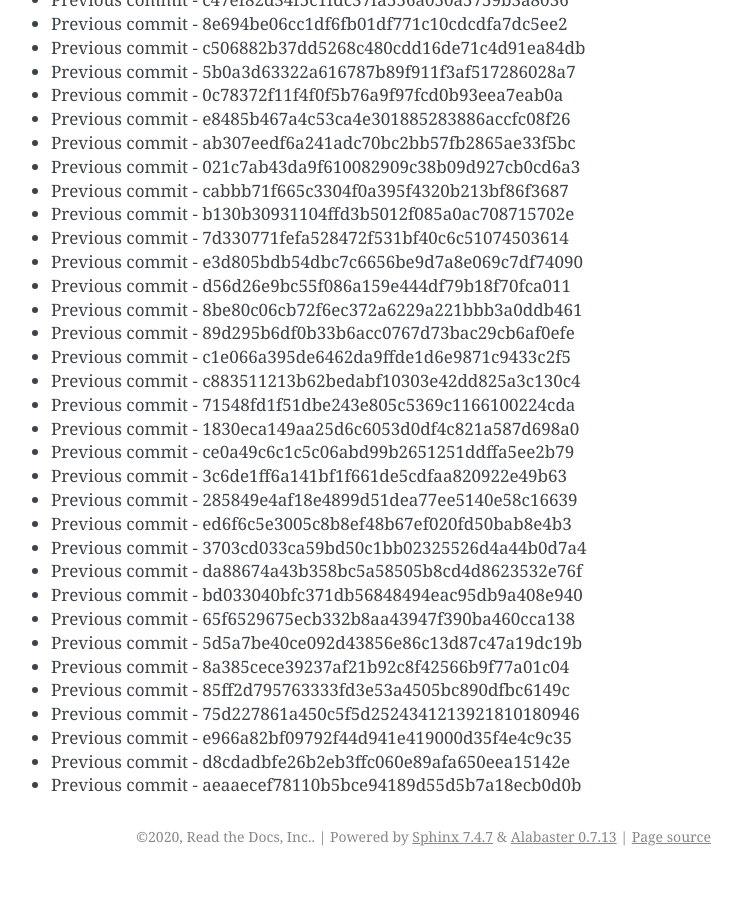
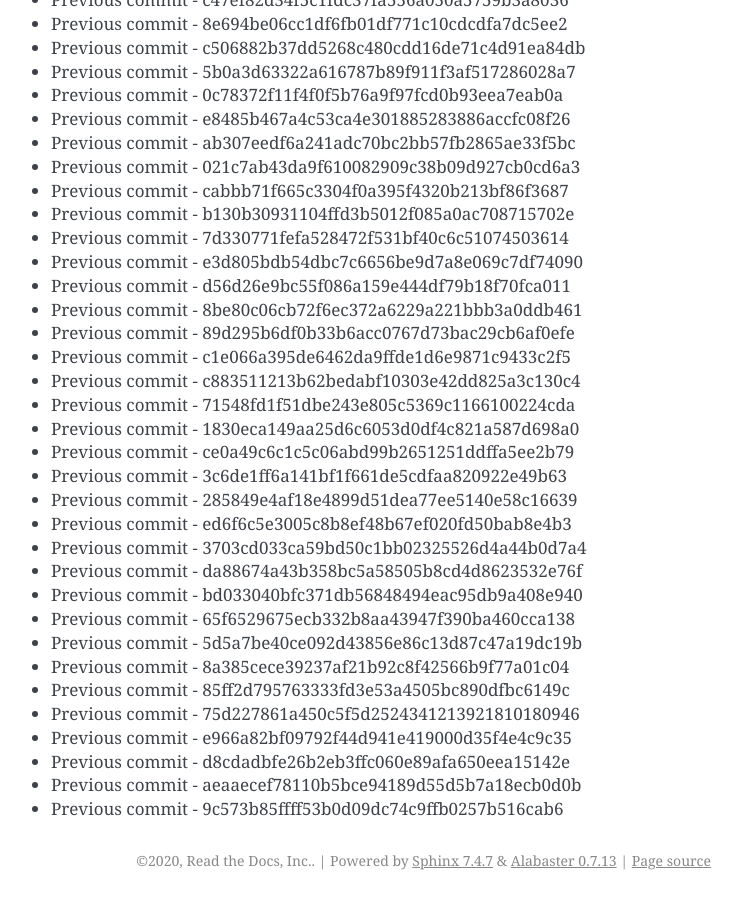
Before and after one commit to readthedocs/rtd-git-stresstest, a Sphinx documentation site: the page built from docs/updates.rst, in a window 1280 px wide and 900 px high, scrolled down 87038 px. Shown: the whole window, without its empty margins (399-1141 px from the left). Built offline with Sphinx 7.4.7, drawn with Linux system fonts in a browser that asks for light colours; before the commit the page ends 87914 px from its top, so only the background shows below that.

Commit message:
Generating commit from previous: 9c573b85ffff53b0d09dc74c9ffb0257b516cab6

```diff
--- a/docs/updates.rst
+++ b/docs/updates.rst
@@ -3689,3 +3689,4 @@ It can be tested for any performance characteristics.
 * Previous commit - e966a82bf09792f44d941e419000d35f4e4c9c35
 * Previous commit - d8cdadbfe26b2eb3ffc060e89afa650eea15142e
 * Previous commit - aeaaecef78110b5bce94189d55d5b7a18ecb0d0b
+* Previous commit - 9c573b85ffff53b0d09dc74c9ffb0257b516cab6
```
